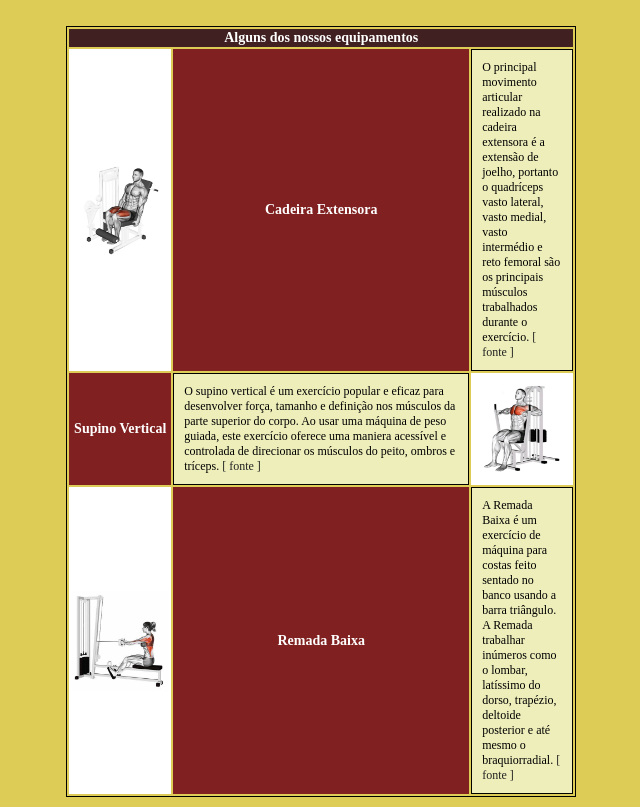
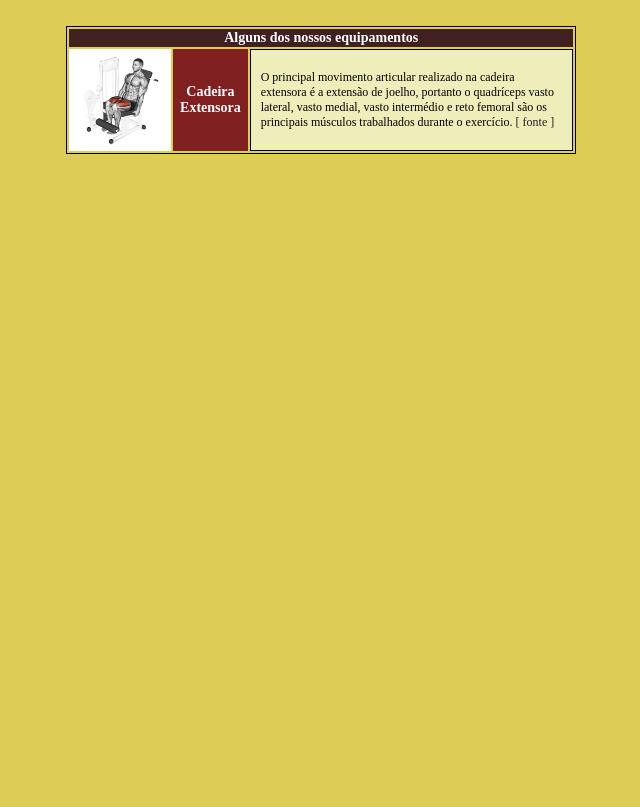
Before and after one commit to thiagocostapy/Cederj, a plain HTML site: page WEB/AD1/Equipamentos.html in a window 1280 px wide. Shown: the whole page, without its empty margins (321-961 px from the left). Drawn offline with Linux system fonts and the light colour scheme; a web font is replaced by a local one.

Commit message:
por hj é só folks

```diff
--- a/WEB/AD1/Equipamentos.html
+++ b/WEB/AD1/Equipamentos.html
@@ -4,28 +4,11 @@
 <table class="tabEquip">
   <tr> <th class="tabTitulo" colspan = 3> Alguns dos nossos equipamentos </th></tr>
   <tr>
-    <td class="tabEquip_imgCel" ><img class="img" src="Imagens/CadeiraExtensora.png" alt="Cadeira Extensora"></td>
+    <td rowspan="3" class="tabEquip_imgCel" ><img class="img" src="Imagens/CadeiraExtensora.png" alt="Cadeira Extensora"></td>
     <th class="tabSubTit" >Cadeira Extensora</th>
-    <td class="tabEquip_td" >O principal movimento articular realizado na cadeira extensora é a extensão de joelho, portanto o quadríceps
+    <td rowspan="2" class="tabEquip_td" >O principal movimento articular realizado na cadeira extensora é a extensão de joelho, portanto o quadríceps
       vasto lateral, vasto medial, vasto intermédio e reto femoral são os principais músculos trabalhados durante o exercício.
       <a href="https://treinomestre.com.br/cadeira-extensora-como-potencializar-os-resultados-4-dicas-importantes/ " target =_blank>[ fonte ]</a> </td>
-  </tr>
-
-  <tr>
-    <th class="tabSubTit" colspan="1" >Supino Vertical</th>
-    <td class="tabEquip_td" >O supino vertical é um exercício popular e eficaz para desenvolver força, tamanho e definição nos músculos da parte superior do corpo.
-      Ao usar uma máquina de peso guiada, este exercício oferece uma maniera acessível e controlada de direcionar os músculos do peito, ombros e tríceps.
-      <a href="https://www.academiacentralfitness.com.br/post/supino-m%C3%A1quina-como-fazer-benef%C3%ADcios-e-varia%C3%A7%C3%B5es" target="_blank">[ fonte ]</a>
-    </td>
-    <td class=" tabEquip_imgCel" ><img class="img"src="Imagens/SupinoVertical.png" alt="Supino Vertical"></td>
-  </tr>
-
-  <tr>
-    <td class=" tabEquip_imgCel" ><img class="img"src="Imagens/RemadaBaixa.png" alt="Remada Baixa"></td>
-    <th class="tabSubTit" >Remada Baixa</th>
-    <td class="tabEquip_td" >A Remada Baixa é um exercício de máquina para costas feito sentado no banco usando a barra triângulo. A Remada trabalhar inúmeros como
-      o lombar, latíssimo do dorso, trapézio, deltoide posterior e até mesmo o braquiorradial.
-      <a href="https://www.hipertrofia.org/blog/2018/03/24/remada-baixa/" target="_blank" >[ fonte ]</a></td>
   </tr>
 
 
```
